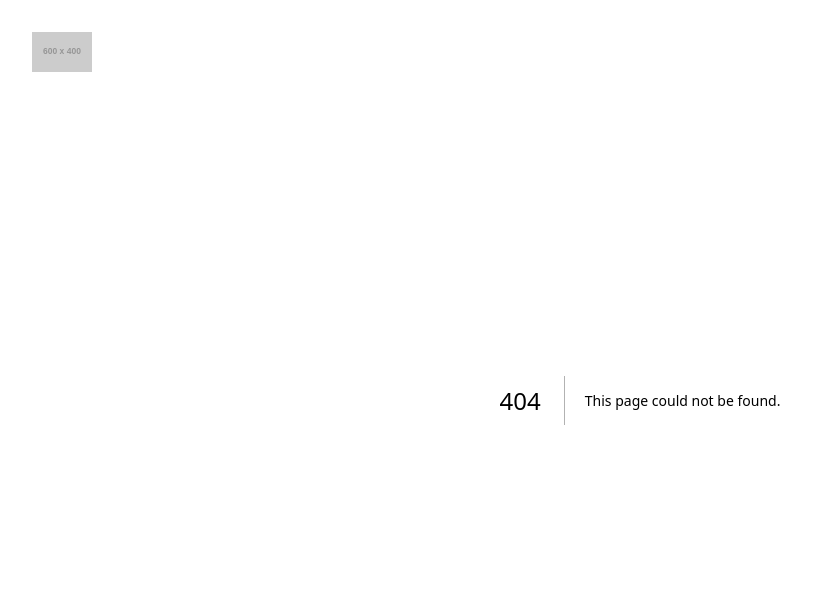
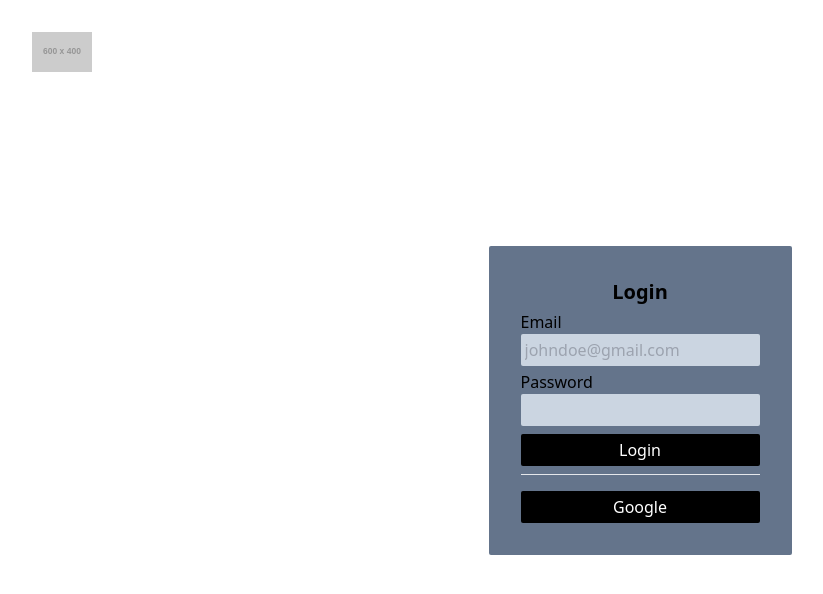
Before and after one commit to falihdzakwanz/photography-class, a Next.js app: page /login in a window 1280 px wide. Before the commit this address had no page. Shown: the top 594 px of the page, without its empty margins (0-823 px from the left). Built offline with nearby package versions, Linux system fonts and the light colour scheme.

Commit message:
feat: authentication login

```diff
--- a/package.json
+++ b/package.json
@@ -12,13 +12,16 @@
     "axios": "^1.7.9",
     "bcrypt": "^5.1.1",
     "firebase": "^11.1.0",
+    "jsonwebtoken": "^9.0.2",
     "next": "15.1.3",
+    "next-auth": "^4.24.11",
     "react": "^19.0.0",
     "react-dom": "^19.0.0"
   },
   "devDependencies": {
     "@eslint/eslintrc": "^3",
     "@types/bcrypt": "^5.0.2",
+    "@types/jsonwebtoken": "^9.0.7",
     "@types/node": "^20",
     "@types/react": "^19",
     "@types/react-dom": "^19",
--- /dev/null
+++ b/src/app/(auth)/login/page.tsx
@@ -0,0 +1,75 @@
+"use client";
+
+import AuthLayout from "@/components/layouts/AuthLayout";
+import Button from "@/components/ui/Button";
+import Input from "@/components/ui/Input";
+import { signIn } from "next-auth/react";
+import { useRouter, useSearchParams } from "next/navigation";
+import { FormEvent, useState } from "react";
+
+const LoginView = () => {
+  const [isLoading, setIsLoading] = useState(false);
+  const { push } = useRouter();
+
+  const searchParams = useSearchParams();
+  const callbackUrl = searchParams.get("callbackUrl") || "/";
+
+  const handleSubmit = async (e: FormEvent<HTMLFormElement>) => {
+    e.preventDefault();
+    setIsLoading(true);
+
+    const form = e.target as HTMLFormElement;
+
+    try {
+      const res = await signIn("credentials", {
+        redirect: false,
+        email: form.email.value,
+        password: form.password.value,
+        callbackUrl,
+      });
+      if (!res?.error) {
+        setIsLoading(false);
+        form.reset();
+        console.log("hai");
+        push(callbackUrl);
+      } else {
+        setIsLoading(false);
+      }
+    } catch (error) {
+      setIsLoading(false);
+      console.log(error);
+    }
+  };
+
+  return (
+    <AuthLayout title="Login">
+      <form onSubmit={handleSubmit}>
+        <Input
+          label="Email"
+          name="email"
+          type="email"
+          placeholder="johndoe@gmail.com"
+        />
+        <Input label="Password" name="password" type="password" />
+        <Button
+          className={"w-full bg-black text-white p-1 mt-2 rounded-sm"}
+          type="submit"
+        >
+          {isLoading ? "Loading..." : "Login"}
+        </Button>
+      </form>
+      <hr className="mt-2 mb-2" />
+      <div>
+        <Button
+          className={"w-full bg-black text-white p-1 mt-2 rounded-sm"}
+          type="button"
+          onClick={() => signIn("google", { callbackUrl, redirect: false })}
+        >
+          {"Google"}
+        </Button>
+      </div>
+    </AuthLayout>
+  );
+};
+
+export default LoginView;
--- /dev/null
+++ b/src/app/api/auth/[...nextauth]/route.ts
@@ -0,0 +1,90 @@
+/* eslint-disable @typescript-eslint/no-explicit-any */
+import { signIn } from "@/services/auth/services";
+import { compare } from "bcrypt";
+import { NextAuthOptions } from "next-auth";
+import NextAuth from "next-auth/next";
+import CredentialsProvider from "next-auth/providers/credentials";
+import jwt from "jsonwebtoken";
+
+const authOptions: NextAuthOptions = {
+  session: {
+    strategy: "jwt",
+  },
+  secret: process.env.NEXTAUTH_SECRET,
+  providers: [
+    CredentialsProvider({
+      type: "credentials",
+      name: "Credentials",
+      credentials: {
+        email: { label: "Email", type: "email" },
+        password: { label: "Password", type: "password" },
+      },
+      async authorize(credentials) {
+        const { email, password } = credentials as {
+          email: string;
+          password: string;
+        };
+        const user: any = await signIn(email);
+
+        if (user) {
+          const passwordConfirm = await compare(password, user.password);
+          if (passwordConfirm) {
+            return user;
+          }
+          return null;
+        } else {
+          return null;
+        }
+      },
+    }),
+  ],
+  callbacks: {
+    async jwt({ token, account, user }: any) {
+      if (account?.provider === "credentials") {
+        token.email = user.email;
+        token.fullname = user.fullname;
+        token.phone = user.phone;
+        token.role = user.role;
+        token.id = user.id;
+        token.image = user.image;
+      }
+
+      return token;
+    },
+
+    async session({ session, token }: any) {
+      if ("email" in token) {
+        session.user.email = token.email;
+      }
+      if ("fullname" in token) {
+        session.user.fullname = token.fullname;
+      }
+      if ("phone" in token) {
+        session.user.phone = token.phone;
+      }
+      if ("role" in token) {
+        session.user.role = token.role;
+      }
+      if ("image" in token) {
+        session.user.image = token.image;
+      }
+      if ("id" in token) {
+        session.user.id = token.id;
+      }
+
+      const accessToken = jwt.sign(token, process.env.NEXTAUTH_SECRET || "", {
+        algorithm: "HS256",
+      });
+
+      session.accessToken = accessToken;
+      return session;
+    },
+  },
+  pages: {
+    signIn: "/login",
+  },
+};
+
+const handler = NextAuth(authOptions);
+
+export { handler as GET, handler as POST };
--- a/src/app/layout.tsx
+++ b/src/app/layout.tsx
@@ -1,4 +1,7 @@
-import type { Metadata } from "next";
+"use client"
+
+// import type { Metadata } from "next";
+import { SessionProvider } from "next-auth/react";
 import { Geist, Geist_Mono } from "next/font/google";
 import "./globals.css";
 import Navbar from "@/components/fragments/Navbar";
@@ -13,10 +16,10 @@ const geistMono = Geist_Mono({
   subsets: ["latin"],
 });
 
-export const metadata: Metadata = {
-  title: "Create Next App",
-  description: "Generated by create next app",
-};
+// export const metadata: Metadata = {
+//   title: "Create Next App",
+//   description: "Generated by create next app",
+// };
 
 export default function RootLayout({
   children,
@@ -24,6 +27,7 @@ export default function RootLayout({
   children: React.ReactNode;
 }>) {
   return (
+    <SessionProvider>
     <html lang="en">
       <body
         className={`${geistSans.variable} ${geistMono.variable} antialiased`}
@@ -32,5 +36,6 @@ export default function RootLayout({
         <main>{children}</main>
       </body>
     </html>
+    </SessionProvider>
   );
 }
--- a/src/services/auth/services.ts
+++ b/src/services/auth/services.ts
@@ -1,5 +1,5 @@
 /* eslint-disable @typescript-eslint/no-unused-vars */
-import { addData, retrieveDataByField } from "../../lib/firebase/service";
+import { addData, retrieveDataByField } from "@/lib/firebase/service";
 import bcrypt from "bcrypt";
 
 export async function signUp(userData: {
@@ -16,10 +16,6 @@ export async function signUp(userData: {
 
   if (data.length > 0) {
     return false;
-  }
-
-  if (!userData.role) {
-    userData.role = "member";
   }
 
   userData.password = await bcrypt.hash(userData.password, 10);
```
Also changed, not shown: 1 other file (tests, documents, lock files or other folders).
